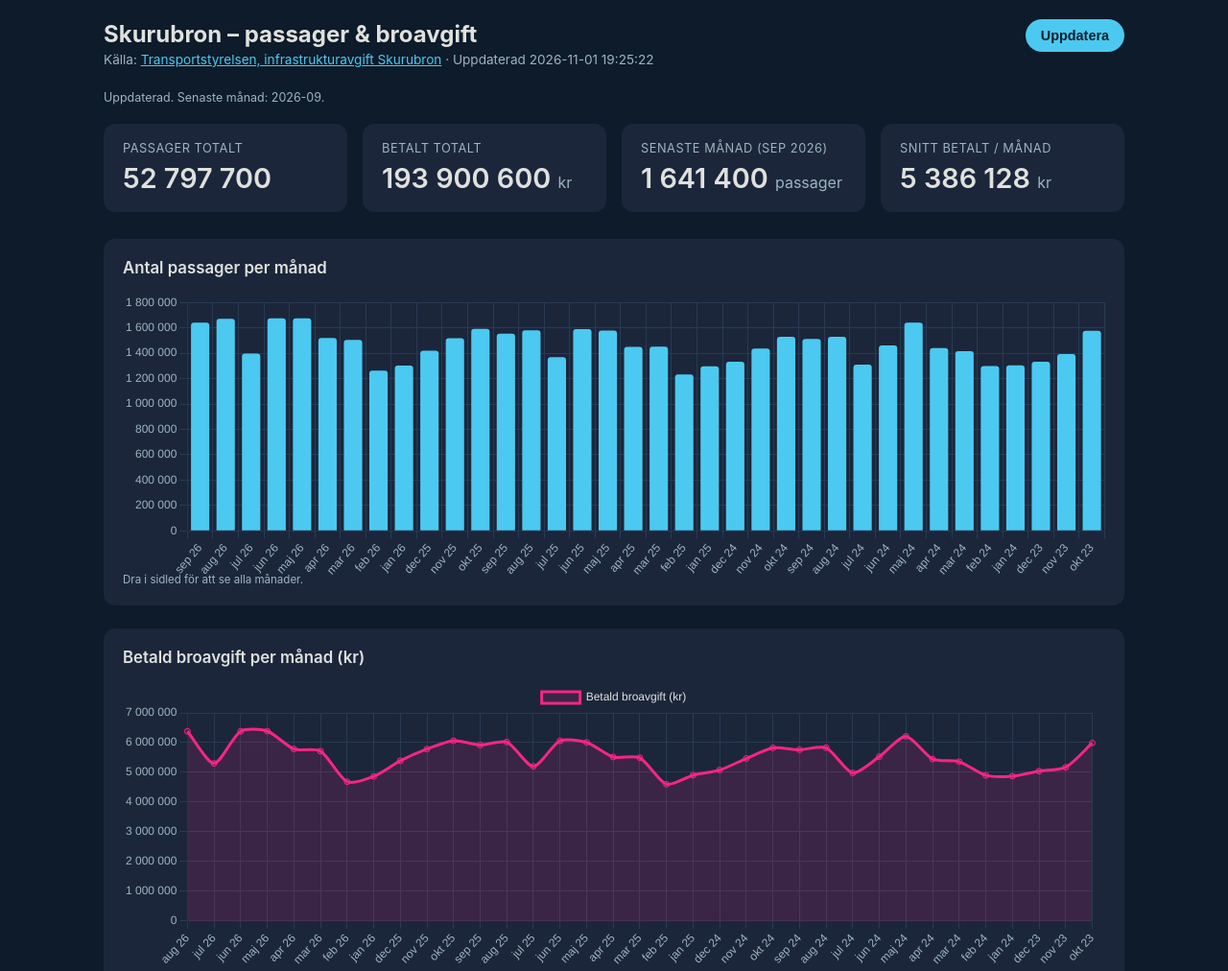
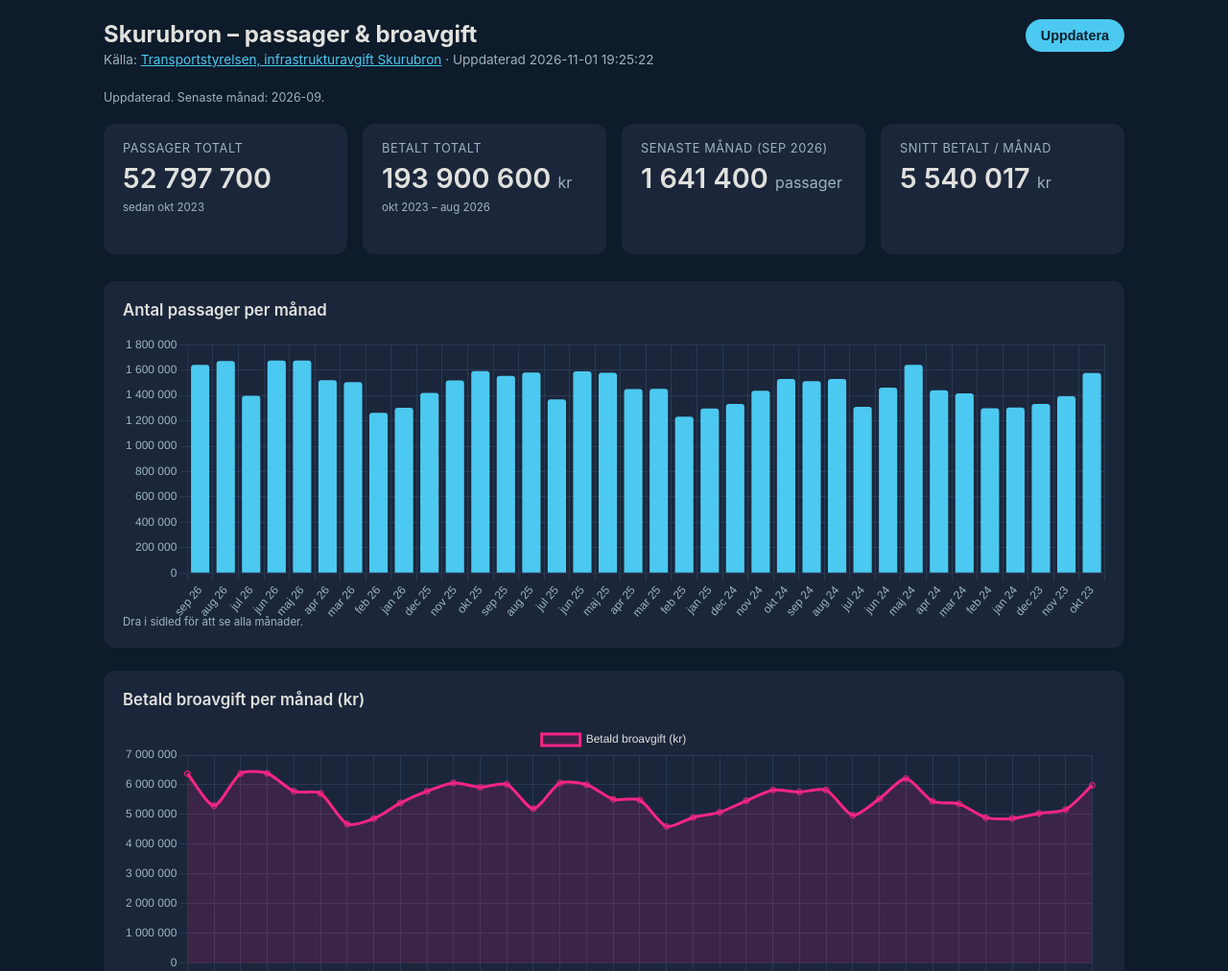
Before and after one commit to tomasgl88/skurubron, a plain HTML site: page docs/index.html in a window 1280 px wide. Shown: the top 1012 px of the page at 96% size. Drawn offline with nearby package versions, Linux system fonts and the light colour scheme.

Commit message:
UI: add period subtext to total KPIs (dynamic fee end month); correct avg to fee months only; sw v6

```diff
--- a/docs/index.html
+++ b/docs/index.html
@@ -35,6 +35,7 @@
   .kpi .label { color:var(--muted); font-size:.8rem; text-transform:uppercase; letter-spacing:.04em; }
   .kpi .value { font-size:1.8rem; font-weight:600; margin-top:6px; }
   .kpi .value small { font-size:1rem; color:var(--muted); font-weight:400; }
+  .kpi .sub { color:var(--muted); font-size:.72rem; margin-top:6px; }
   .card { background:var(--card); border-radius:12px; padding:20px; margin-bottom:24px; }
   .card h2 { font-size:1.05rem; margin:0 0 16px; font-weight:600; }
   .chartbox { position:relative; height:300px; }
@@ -193,17 +194,27 @@ function render(data) {
     `Källa: <a href="${data.source}" target="_blank" rel="noopener">Transportstyrelsen, infrastrukturavgift Skurubron</a> · Uppdaterad ${updated}`;
 
   const totalPass = rows.reduce((s,r)=>s+(r.passages_total||0),0);
-  const totalPaid = rows.reduce((s,r)=>s+(r.fee_amount_total||0),0);
+  const feeMonths = rows.filter(r => r.fee_amount_total != null);
+  const totalPaid = feeMonths.reduce((s,r)=>s+r.fee_amount_total,0);
   const last = rows[rows.length-1];
-  const avgMonthPaid = Math.round(totalPaid/rows.length);
+  // Average over months that actually have fee data, not including the
+  // not-yet-reported latest month.
+  const avgMonthPaid = feeMonths.length ? Math.round(totalPaid/feeMonths.length) : 0;
+
+  const START = "okt 2023";
+  const feeEnd = feeMonths.length
+    ? `${MONTHS[feeMonths[feeMonths.length-1].month]} ${feeMonths[feeMonths.length-1].year}`
+    : START;
+
   const kpis = [
-    {label:"Passager totalt", value:fmt(totalPass)},
-    {label:"Betalt totalt", value:fmt(totalPaid)+" <small>kr</small>"},
+    {label:"Passager totalt", value:fmt(totalPass), sub:`sedan ${START}`},
+    {label:"Betalt totalt", value:fmt(totalPaid)+" <small>kr</small>", sub:`${START} – ${feeEnd}`},
     {label:`Senaste månad (${MONTHS[last.month]} ${last.year})`, value:fmt(last.passages_total)+" <small>passager</small>"},
     {label:"Snitt betalt / månad", value:fmt(avgMonthPaid)+" <small>kr</small>"},
   ];
   document.getElementById("kpis").innerHTML = kpis.map(k =>
-    `<div class="kpi"><div class="label">${k.label}</div><div class="value">${k.value}</div></div>`).join("");
+    `<div class="kpi"><div class="label">${k.label}</div><div class="value">${k.value}</div>`+
+    `${k.sub ? `<div class="sub">${k.sub}</div>` : ""}</div>`).join("");
 
   document.querySelector("#table tbody").innerHTML = rows.slice().reverse().map(r =>
     `<tr><td>${MONTHS[r.month]} ${r.year}</td><td>${fmt(r.passages_total)}</td>`+
--- a/docs/sw.js
+++ b/docs/sw.js
@@ -4,7 +4,7 @@
 //     and works fully offline.
 //   - data.json: network-first with cache fallback, so when online we pick up a
 //     freshly published month, but offline we still show the last data we had.
-const VERSION = "skurubron-v5";
+const VERSION = "skurubron-v6";
 const SHELL = [
   "./index.html",
   "./manifest.webmanifest",
```
